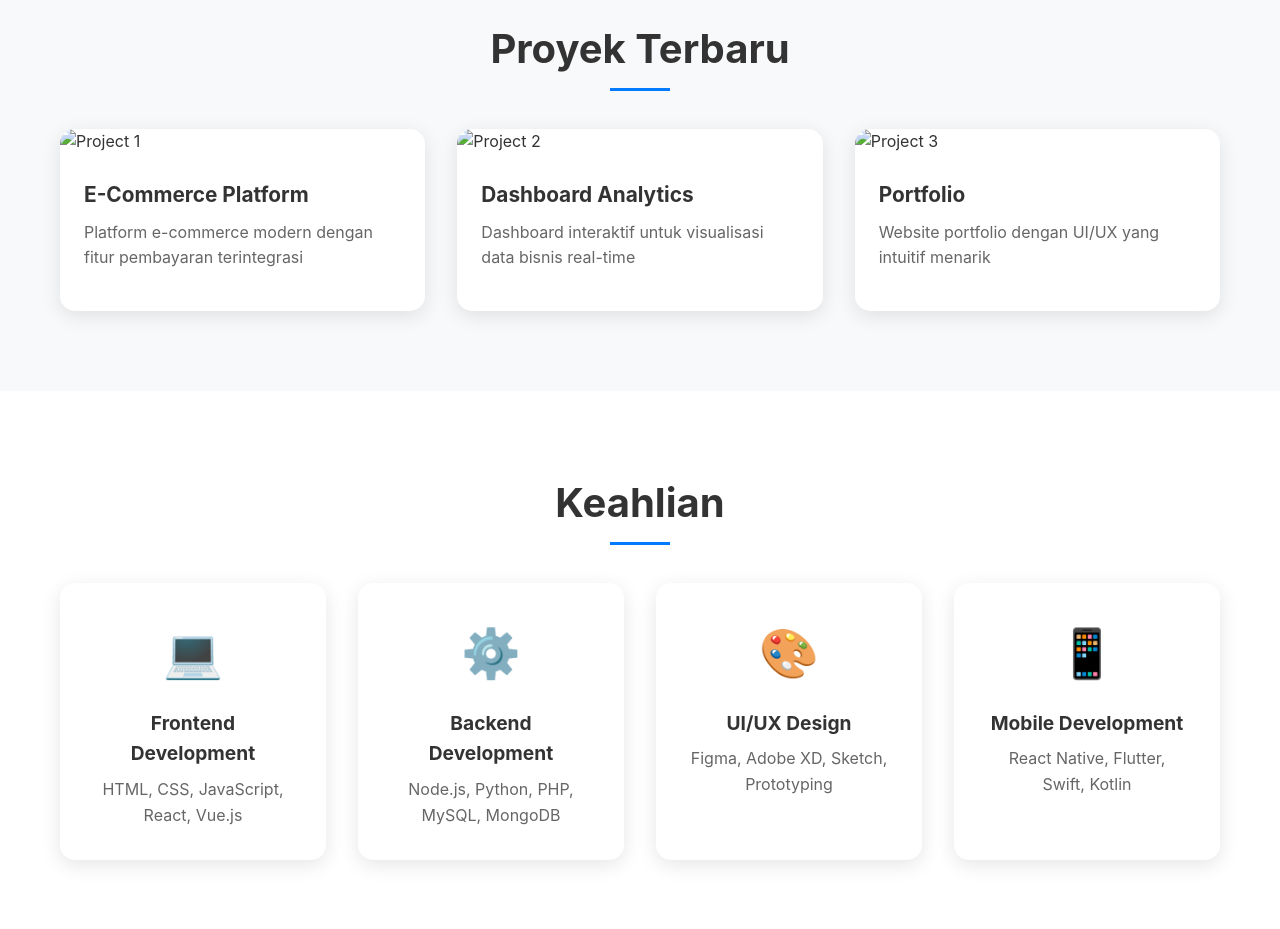
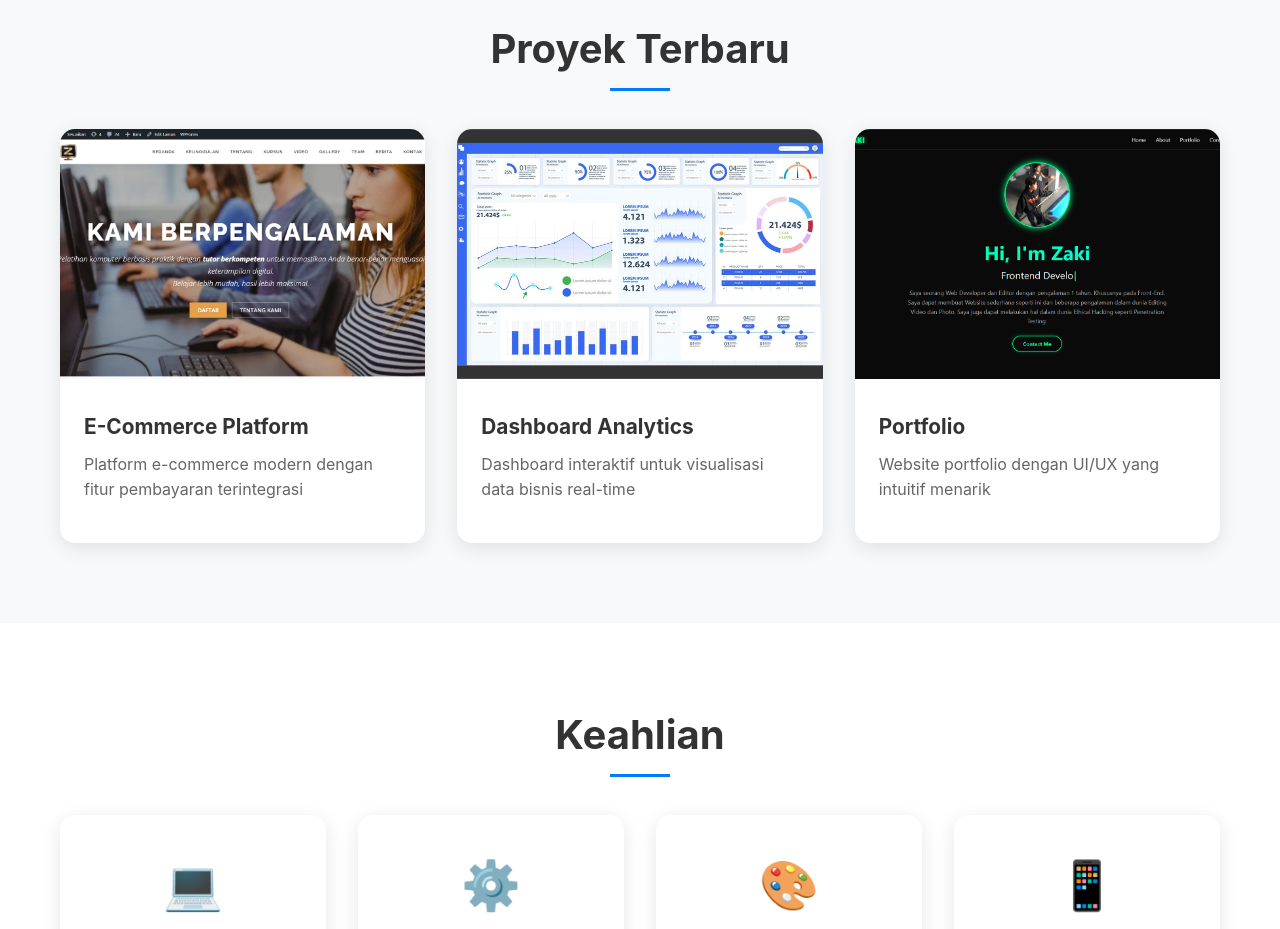
Before and after one commit to abidgagah/portfolio, a plain HTML site: page index.html in a window 1280 px wide. Shown: the part 800-1729 px from the top of the page. Drawn offline with Linux system fonts and the light colour scheme.

Commit message:
Update index.html

```diff
--- a/index.html
+++ b/index.html
@@ -55,7 +55,7 @@
             <div class="projects-grid">
                 <div class="project-card">
                     <div class="project-image">
-                        <img src="../Project UTS - Copy/e-commers.png"
+                        <img src="e-commers.png"
                              alt="Project 1" class="editable-image">
                     </div>
                     <div class="project-content">
@@ -66,7 +66,7 @@
                 </div>
                 <div class="project-card">
                     <div class="project-image">
-                        <img src="../Project UTS - Copy/Dashboard Panel, Admin dashboard, UI _ ZinetroN.jpg"
+                        <img src="Dashboard Panel, Admin dashboard, UI _ ZinetroN.jpg"
                              alt="Project 2" class="editable-image">
                     </div>
                     <div class="project-content">
@@ -77,7 +77,7 @@
                 </div>
                 <div class="project-card">
                     <div class="project-image">
-                        <img src="../Project UTS - Copy/portfolio.png"
+                        <img src="portfolio.png"
                              alt="Project 3" class="editable-image">
                     </div>
                     <div class="project-content">
```
